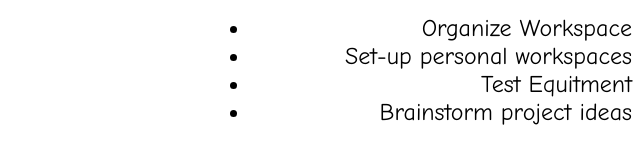
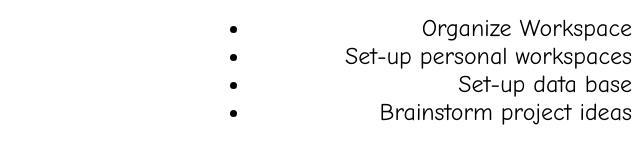
Before and after one commit to East-Middle-Hack-Club/Website, a plain HTML site: page page4.html in a window 1280 px wide. Shown: the part 342-506 px from the top of the page, 640-1280 px from the left. Drawn offline with Linux system fonts and the light colour scheme.

Commit message:
Update page4.html

```diff
--- a/page4.html
+++ b/page4.html
@@ -38,7 +38,7 @@
       <ul>
         <li>Organize Workspace</li>
         <li>Set-up personal workspaces</li>
-        <li>Test Equitment</li>
+        <li>Set-up data base </li>
         <li>Brainstorm project ideas</li>
       </ul>
     </div>
```
